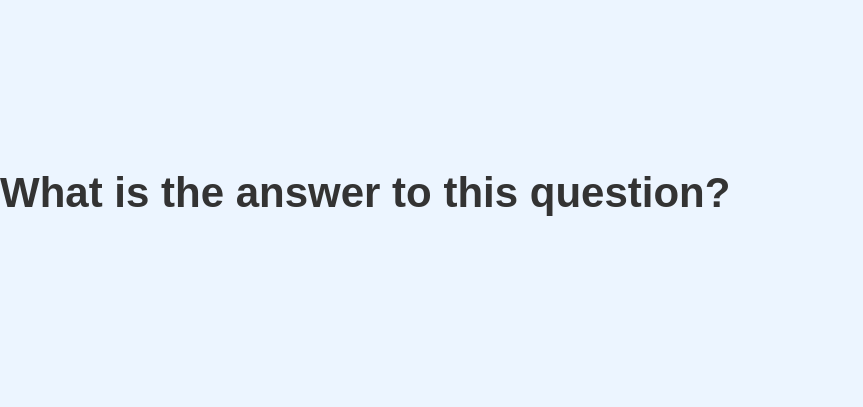
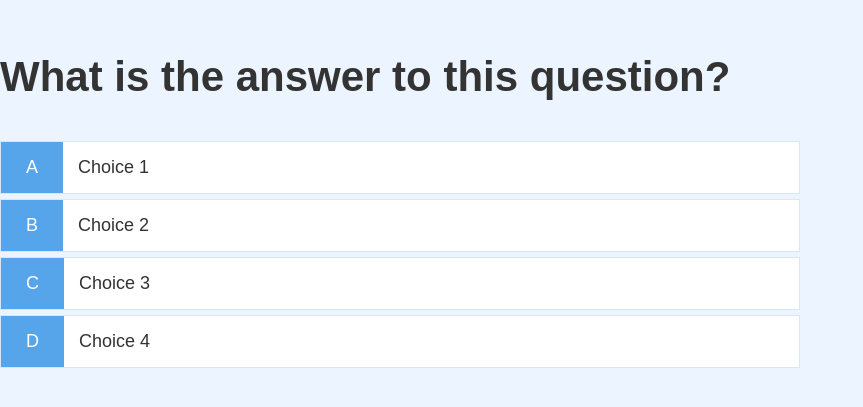
Before and after one commit to est-kim/simpleQuiz2, a plain HTML site: page game.html in a window 1280 px wide. Shown: the part 187-594 px from the top of the page, without its empty margins (0-863 px from the left). Drawn offline with Linux system fonts and the light colour scheme.

Commit message:
Styling for game page with hover buttons

```diff
--- a/game.css
+++ b/game.css
@@ -0,0 +1,25 @@
+.choice-container {
+    display: flex;
+    margin-bottom: 0.5rem;
+    width: 100%;
+    font-size: 1.8rem;
+    border: 0.1rem solid rgb(86, 165, 235, 0.25);
+    background-color: white;
+}
+
+.choice-container:hover {
+    cursor: pointer;
+    box-shadow: 0 0.4rem 1.4rem 0 rgba(86, 185, 235, 0.5);
+    transform: translateY(-0.1rem);
+    transition: 150ms;
+}
+
+.choice-prefix {
+    padding: 1.5rem 2.5rem;
+    background-color: #56a5eb;
+    color: white;
+}
+
+.choice-text {
+    padding: 1.5rem;
+}
--- a/game.html
+++ b/game.html
@@ -12,6 +12,22 @@
     <div class="container">
       <div id="game" class="justify-center flex-column">
         <h2 id="question">What is the answer to this question?</h2>
+        <div class="choice-container">
+          <p class="choice-prefix">A</p>
+          <p class="choice-text">Choice 1</p>
+        </div>
+        <div class="choice-container">
+          <p class="choice-prefix">B</p>
+          <p class="choice-text">Choice 2</p>
+        </div>
+        <div class="choice-container">
+          <p class="choice-prefix">C</p>
+          <p class="choice-text">Choice 3</p>
+        </div>
+        <div class="choice-container">
+          <p class="choice-prefix">D</p>
+          <p class="choice-text">Choice 4</p>
+        </div>
       </div>
     </div>
   </body>
```
